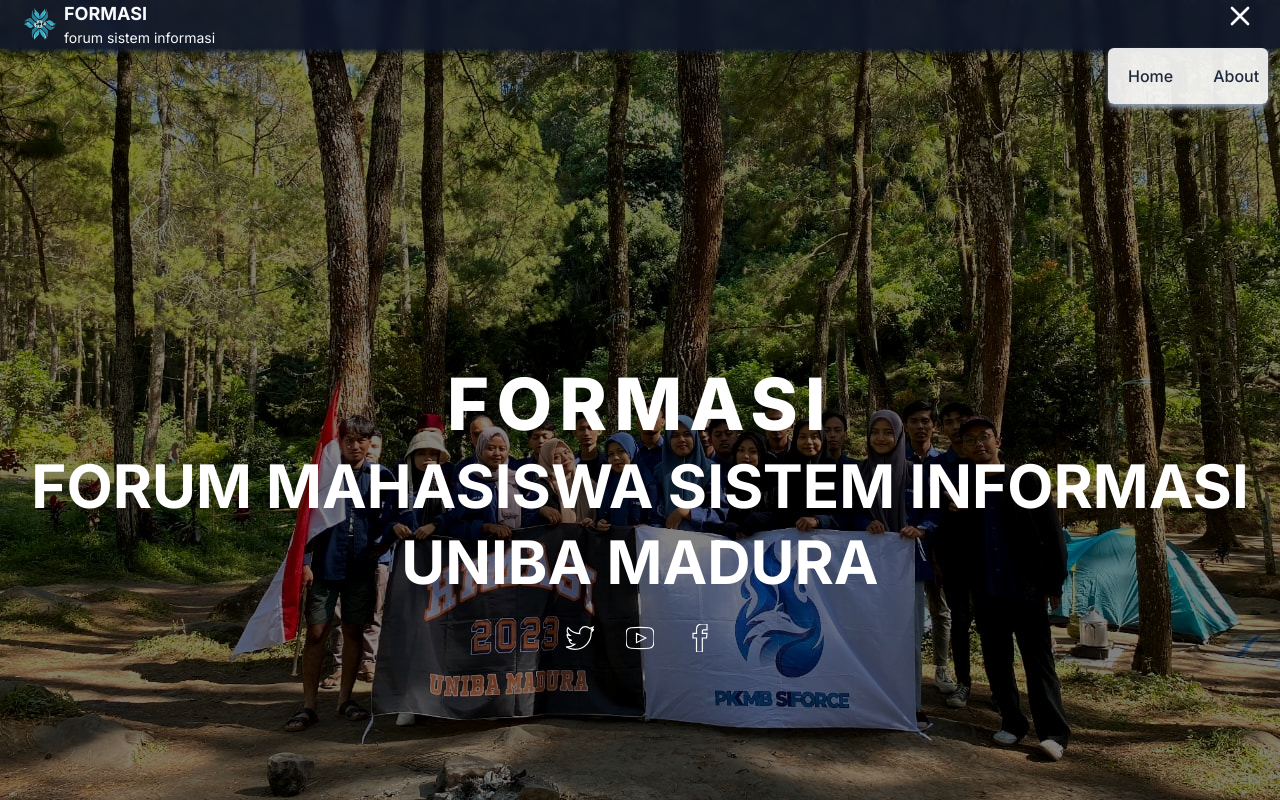
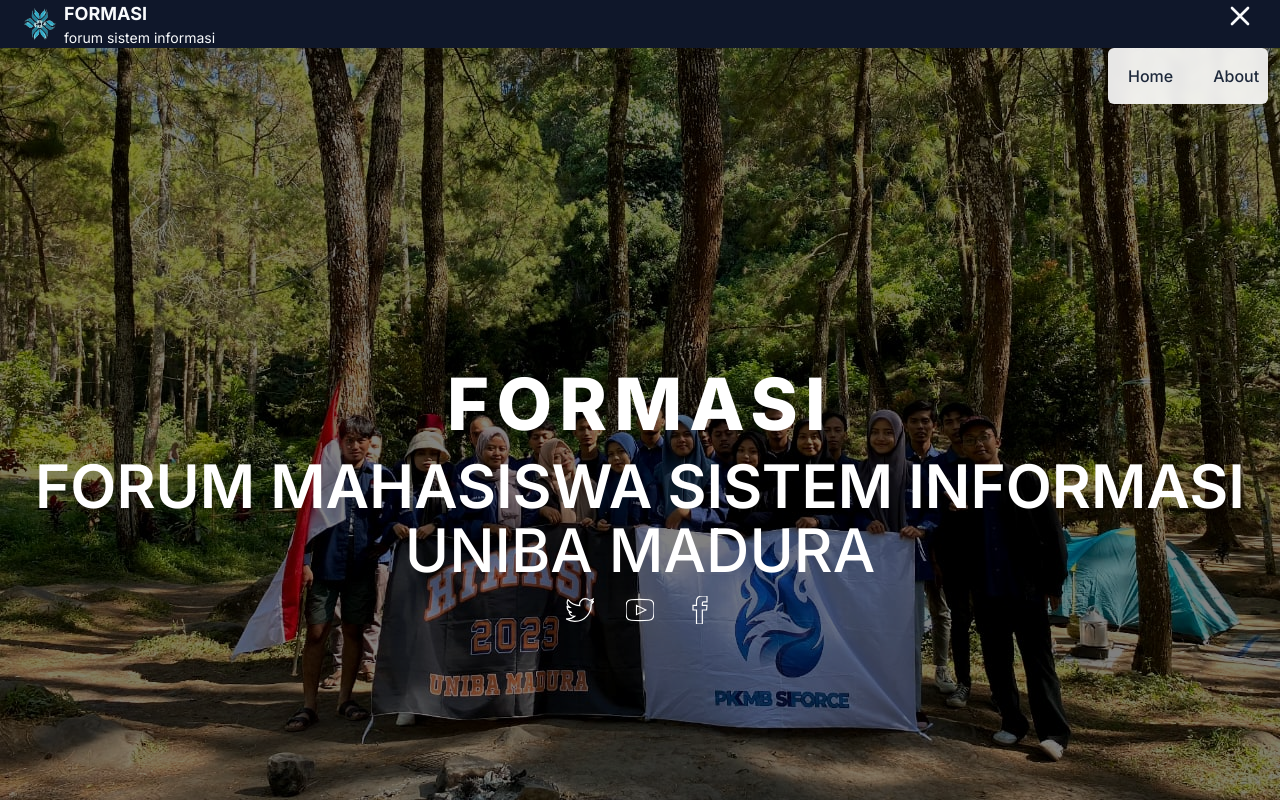
Before and after one commit to Romzyyy/formasi, a Next.js app: page / in a window 1280 px wide. Both pictures are taken after a click on the element 1240 px from the left and 24 px from the top of the page. Shown: the top 800 px of the page. Built offline with nearby package versions, Linux system fonts and the light colour scheme.

Commit message:
modify slider

```diff
--- a/src/components/About.jsx
+++ b/src/components/About.jsx
@@ -1,6 +1,6 @@
 export default function About() {
     return (
-        <div className='-mt-64 text-slate-800 w-full px-6'>
+        <div className='-mt-80 text-slate-800 w-full px-6'>
             <p className='text-xl tracking-wide'>
                 <span className='font-semibold text-xl mr-2'>
                     Forum Mahasiswa Sistem Informasi
--- a/src/components/Navbar.jsx
+++ b/src/components/Navbar.jsx
@@ -5,7 +5,7 @@
 export default function Navbar() {
     const [toggle, setToggle] = useState(false)
     return (
-        <div className='navbar-center h-12 flex items-center shadow-md shadow-slate-900 text-slate-50 fixed top-0 left-0 right-0 z-50 bg-opacity-90 backdrop-blur-sm bg-slate-900'>
+        <div className='navbar-center h-12 flex items-center text-slate-50 fixed top-0 left-0 right-0 z-50 bg-slate-900'>
             <div className='flex justify-between px-6 w-full'>
                 <div className='flex items-center cursor-pointer'>
                     <Image
@@ -40,7 +40,7 @@
                         />
                     </svg>
                     <div className={toggle ? 'block' : 'hidden'}>
-                        <div className='absolute bg-opacity-5 backdrop-blur-sm bg-white/90 w-40 p-4 right-3 top-full rounded-md font-medium shadow-md shadow-slate-400 text-slate-800'>
+                        <div className='absolute bg-opacity-5 backdrop-blur-sm bg-white/90 w-40 p-4 right-3 top-full rounded-md font-medium text-slate-800'>
                             <ul className='flex flex-col md:flex-row gap-2 md:gap-10 px-1 '>
                                 <li className='cursor-pointer hover:text-gray-400 transition'>
                                     <a href='/footer'>Home</a>
--- a/src/components/Slider.jsx
+++ b/src/components/Slider.jsx
@@ -24,7 +24,7 @@
                         key={index}
                         className='flex justify-center md:items-center items-start w-screen h-screen relative'>
                         <Image
-                            className='w-screen brightness-50 h-4/6 object-cover sm:h-screen '
+                            className='w-screen brightness-50 h-3/5 object-cover sm:h-screen '
                             alt='Slide Image'
                             src={each}
                             width={10000}
@@ -34,13 +34,13 @@
                             <h1 className=' md:top-20 top-24 inset-x-1/4 text-center z-10 tracking-widest sm:text-7xl text-5xl font-extrabold mt-20'>
                                 FORMASI
                             </h1>
-                            <p className='top-40 inset-x-1/4 text-center z-10 sm:text-6xl font-bold text-4xl mt-4'>
+                            <p className='top-40 inset-x-1/4 text-center z-10 sm:text-6xl font-semibold text-4xl mt-4'>
                                 FORUM MAHASISWA SISTEM INFORMASI
                             </p>
-                            <p className=' md:top-56 top-20 inset-x-1/4 text-center z-10 md:text-6xl font-bold text-3xl  mt-4'>
+                            <p className=' md:top-56 top-20 inset-x-1/4 text-center z-10 md:text-6xl font-medium text-2xl  mt-1'>
                                 UNIBA MADURA
                             </p>
-                            <div className='mt-8 flex flex-row justify-center gap-x-8'>
+                            <div className='mt-4 flex flex-row justify-center gap-x-8'>
                                 <a>
                                     <svg
                                         xmlns='http://www.w3.org/2000/svg'
```
